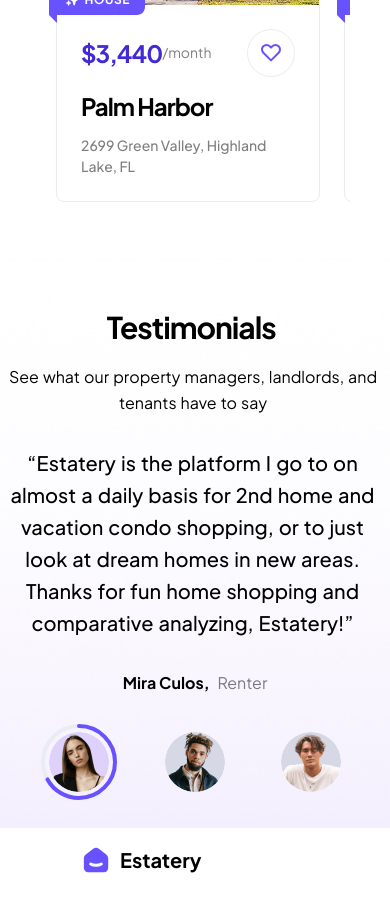
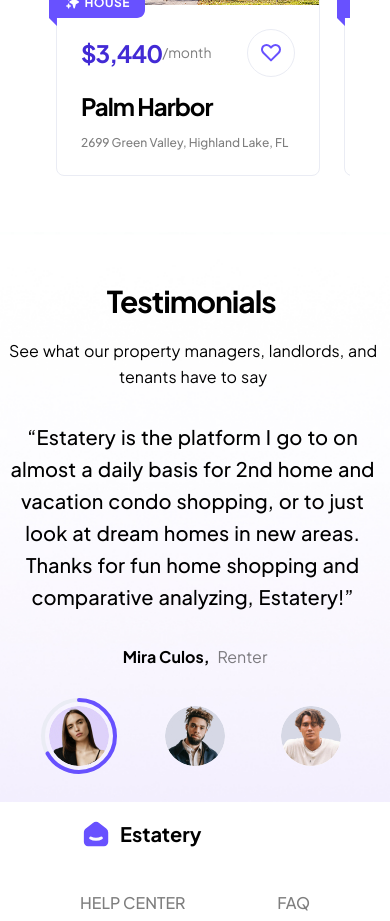
Before and after one commit to SebastianDaszewski/estatery, a Next.js app: page / in a window 390 px wide. Shown: the part 2240-3161 px from the top of the page. Built offline with nearby package versions, Linux system fonts and the light colour scheme.

Commit message:
fix: responsive card text

```diff
--- a/src/components/Card.tsx
+++ b/src/components/Card.tsx
@@ -46,7 +46,7 @@
           height={200}
         />
         {variant !== "mapView" && (
-          <div className="absolute -left-2 top-[45%] xs:top-[47%] 0.5sm:top-[49%] sm:top-[50%] md:top-[51%] lg:top-[52%]">
+          <div className="absolute -left-2 top-[49%] sm:top-[50%] md:top-[51%] xl:top-[49%]">
             {variant === "house" ? <HousesIcon /> : <ApartmentsIcon />}
           </div>
         )}
@@ -99,7 +99,8 @@
           <span
             className={clsx(
               "font-medium text-black opacity-50",
-              variant !== "mapView" && "lg:text-sm xl:text-base",
+              variant !== "mapView" &&
+                "max-0.5sm:text-xs lg:text-sm xl:text-base",
               variant === "mapView" &&
                 "text-4xs xs:text-3xs sm:text-xs md:text-base"
             )}
```
